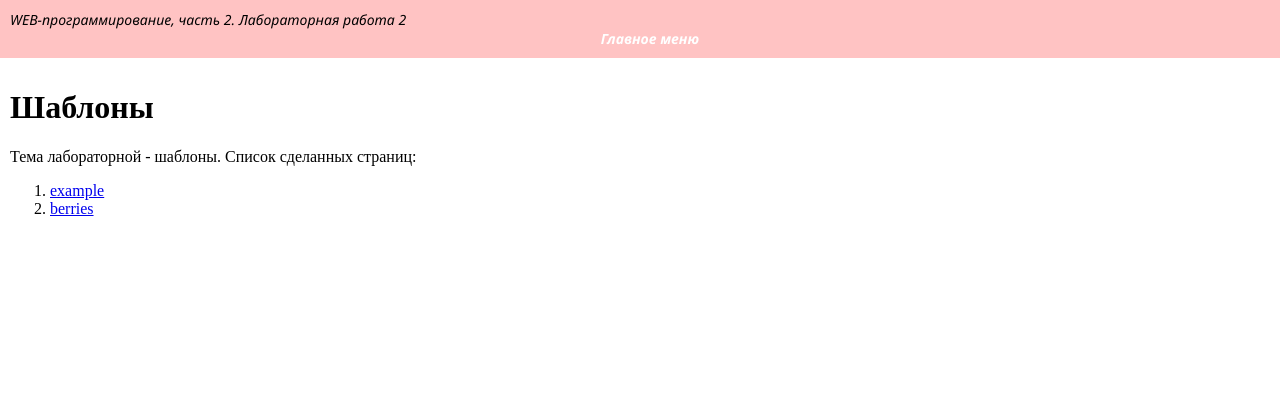
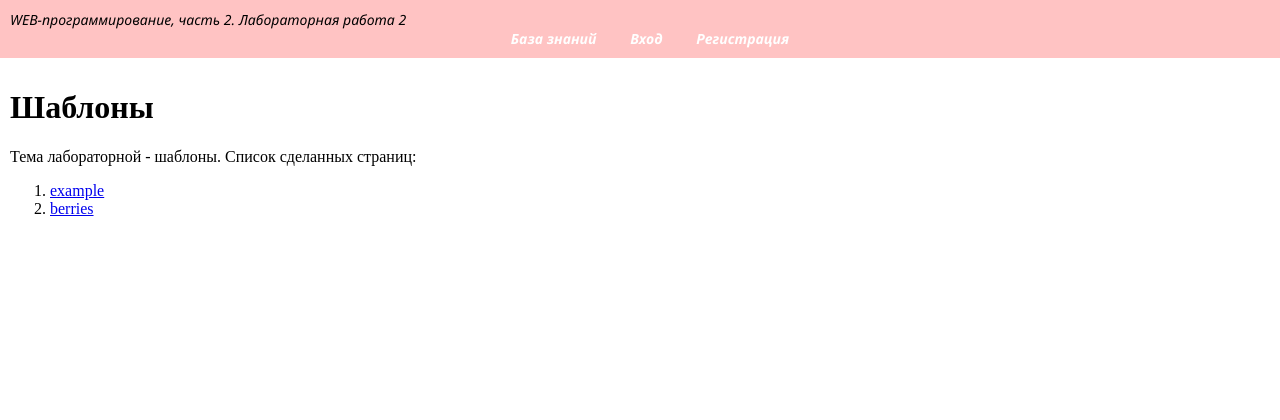
Before and after one commit to deehope/web--programming-labs-2, a Flask app: page /lab2/ in a window 1280 px wide. Shown: the top 420 px of the page. Run offline with Flask 3, Linux system fonts and the light colour scheme.

Commit message:
Исправления

```diff
--- a/lab8.py
+++ b/lab8.py
@@ -8,7 +8,7 @@ lab8 = Blueprint('lab8', __name__)
 
 @lab8.route('/lab8/')
 def lab():
-    return render_template('lab8/lab8.html', login = session.get('login'))
+    return render_template('lab8/lab8.html', login=current_user.login if current_user.is_authenticated else 'anonymous')
 
 @lab8.route('/lab8/register', methods=['GET', 'POST'])
 def register():
--- a/templates/base.html
+++ b/templates/base.html
@@ -58,7 +58,9 @@
     <header>
         WEB-программирование, часть 2. {{ self.lab() }}
         <nav>
-            <a href="{{ url_for('menu') }}">Главное меню</a>
+            <a href="{{ url_for('lab8.lab') }}">База знаний</a>
+            <a href="{{ url_for('lab8.login') }}">Вход</a>
+            <a href="{{ url_for('lab8.register') }}">Регистрация</a>
         </nav>
         <!-- <nav>
             {% if session.get('login') %}
--- a/templates/lab8/lab8.html
+++ b/templates/lab8/lab8.html
@@ -4,7 +4,8 @@
 
 {% block main %}
     <h1>База знаний</h1>
-    <p>Пользователь: {{ login or 'anonymous' }}</p>
+    <p><p>Пользователь: {{ current_user.login if current_user.is_authenticated else 'anonymous' }}</p></p>
+    <a href="{{ url_for('lab8.logout') }}">Выйти из аккаунта</a>
     <div class="links-container">
         <div class="link-box">
             <a href="/lab8/login">Вход</a>
```
